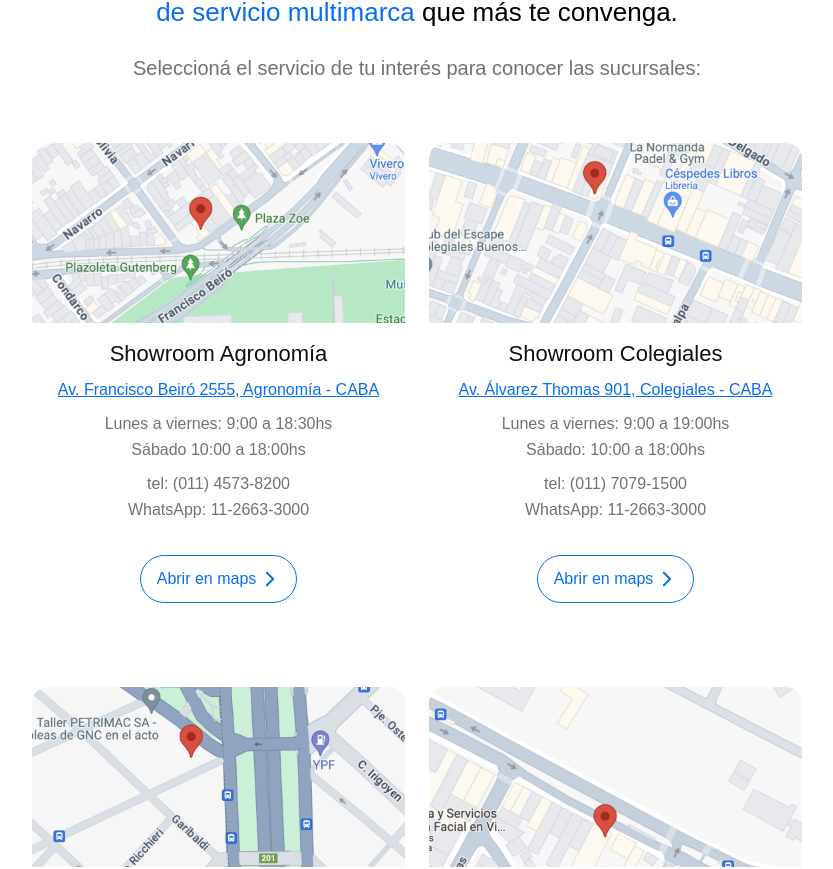
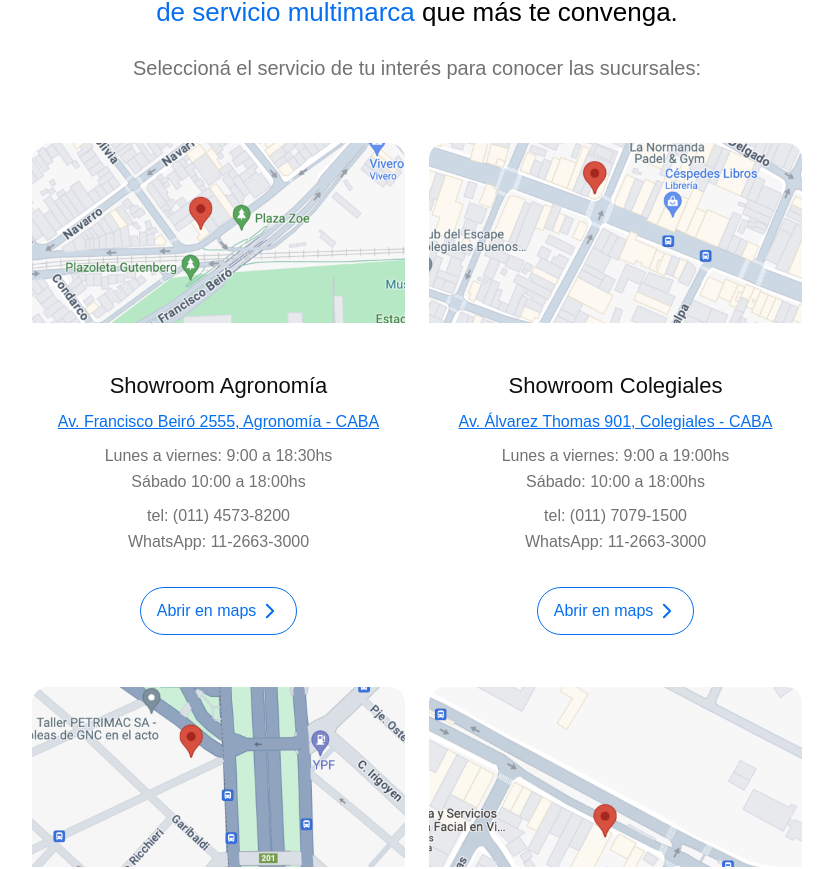
Before and after one commit to mackoagustin/ford, a React (Vite) app: page / in a window 1280 px wide. Shown: the part 708-1577 px from the top of the page, without its empty margins (223-1056 px from the left). Built offline with nearby package versions, Linux system fonts and the light colour scheme; a web font is replaced by a local one.

Commit message:
fix botón al fondo de la LocationCard

```diff
--- a/src/components/LocationCard/LocationCard.module.css
+++ b/src/components/LocationCard/LocationCard.module.css
@@ -3,11 +3,10 @@
   width: 100%;
   max-width: 305px;
   max-height: 460px;
-
   overflow: hidden;
   display: flex;
   flex-direction: column;
-  padding-bottom: 30px;
+  padding-bottom: 40px;
 }
 
 .image {
@@ -53,10 +52,10 @@ a {
     max-width: 373px;
     max-height: 508px;
     height: 508px;
-    display: inline-flex;
+    display: flex;
     flex-direction: column;
     align-content: center;
-    align-items: center;
+    justify-content: space-between;
     padding-bottom: 12px;
   }
 
```
